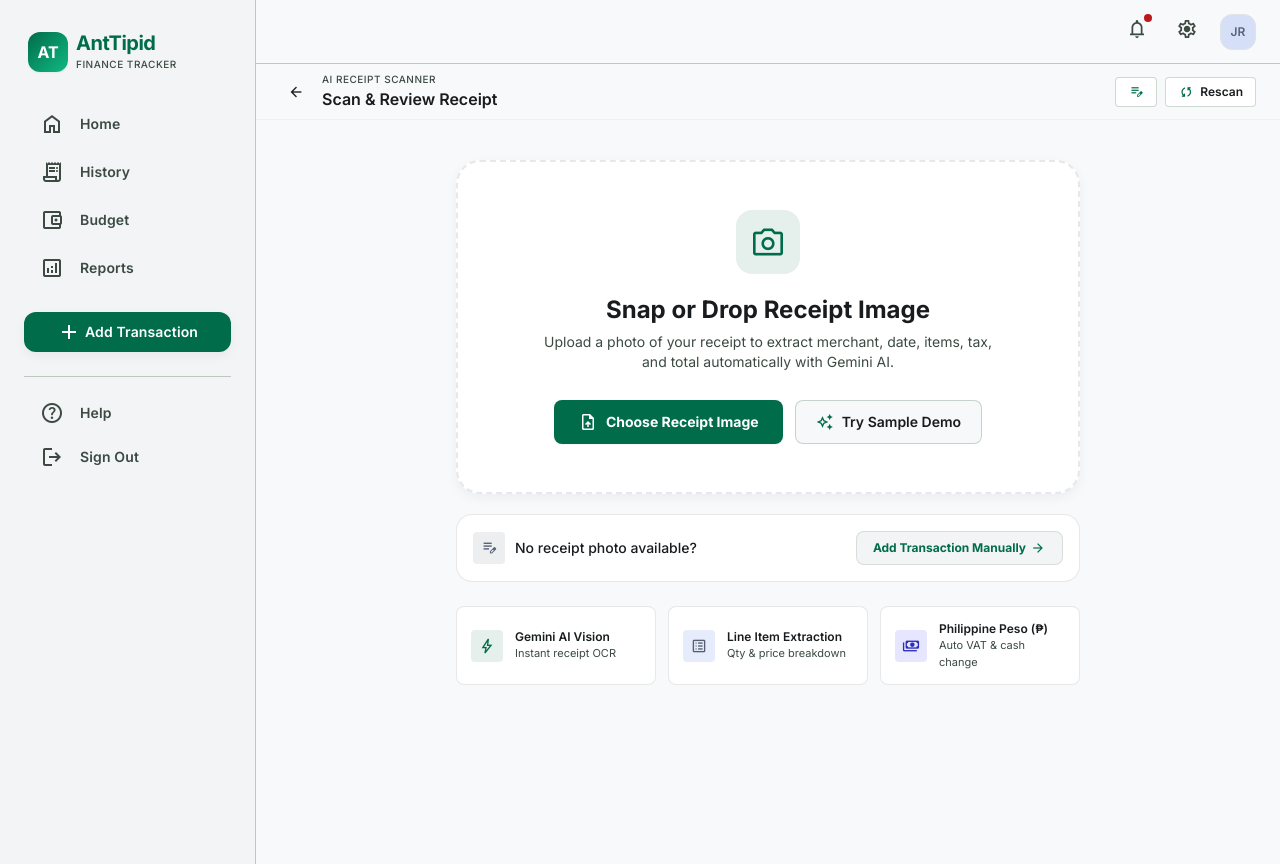
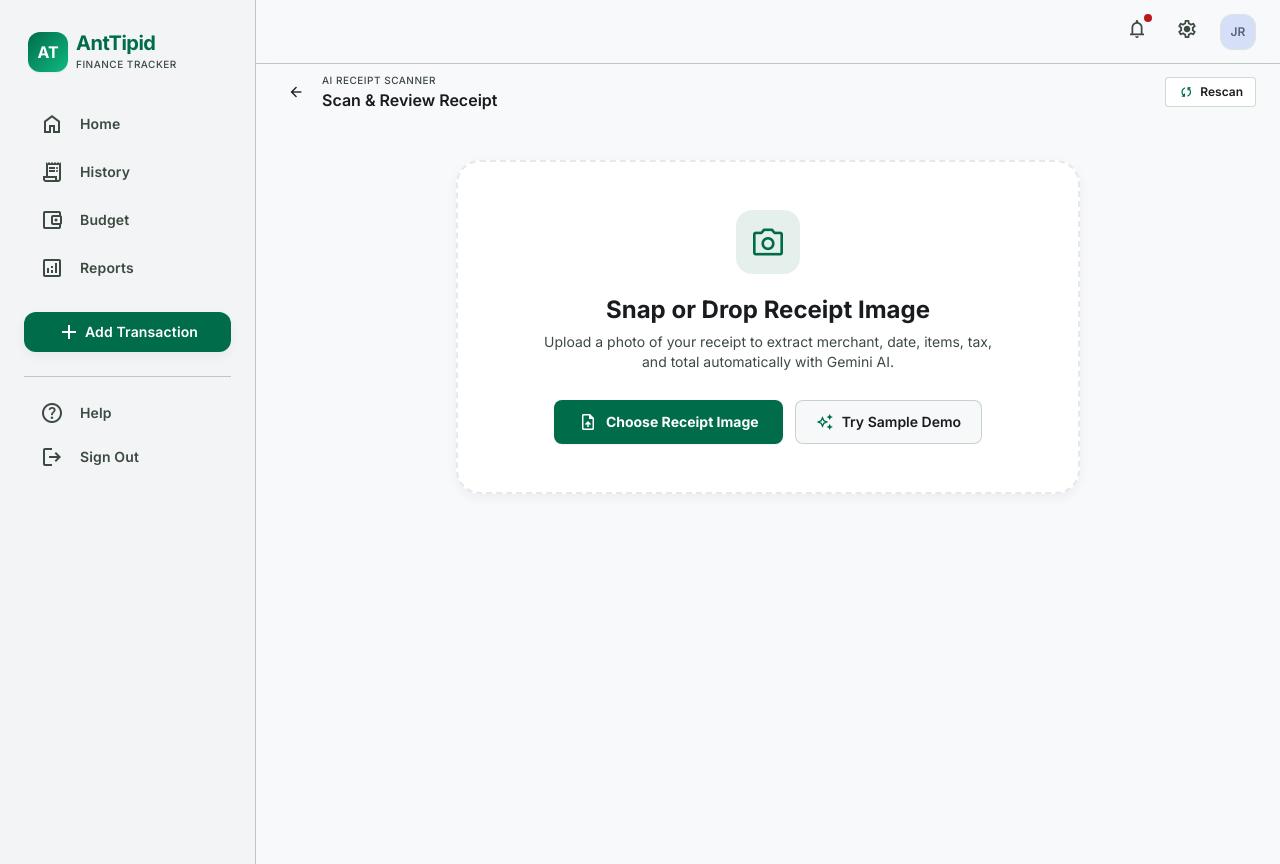
Before and after one commit to WWH16/AntTipid, a Django app: page /scan-receipt/ in a window 1280 px wide. Run offline with Django 5.2, Linux system fonts and the light colour scheme; some libraries are stand-ins or nearby versions.

Commit message:
fix the scan2

```diff
--- a/dashboard/templates/dashboard/scan_receipt.html
+++ b/dashboard/templates/dashboard/scan_receipt.html
@@ -44,7 +44,7 @@
 <div class="w-full min-h-screen bg-background text-on-background pb-24 md:pb-12 flex flex-col">
 
     <!-- TopAppBar Navigation -->
-    <header class="w-full sticky top-0 bg-surface/95 backdrop-blur-md flex justify-between items-center px-4 sm:px-6 h-13 md:h-14 z-40 border-b border-surface-variant/40 shrink-0">
+    <header class="w-full sticky top-0 bg-surface/95 backdrop-blur-md flex justify-between items-center px-4 sm:px-6 h-13 md:h-14 z-40 shrink-0">
         <div class="flex items-center gap-2.5">
             <a href="{% url 'transactions' %}" id="btn-back-header" class="text-on-surface hover:bg-surface-container-high transition-colors active:scale-95 flex items-center justify-center w-8 h-8 rounded-full" aria-label="Back to transactions">
                 <span class="material-symbols-outlined text-[18px]">arrow_back</span>
@@ -56,12 +56,6 @@
         </div>
 
         <div class="flex items-center gap-2">
-            <!-- Universal "Add Manually" shortcut in header -->
-            <a href="{% url 'add_transaction' %}" id="btn-header-manual" class="px-2.5 sm:px-3 py-1.5 rounded-lg border border-outline-variant/70 bg-surface-container-lowest text-on-surface hover:bg-surface-container-low active:scale-95 transition-all font-label-sm text-xs font-semibold flex items-center gap-1.5 shadow-xs">
-                <span class="material-symbols-outlined text-[16px] text-primary">edit_note</span>
-                <span class="hidden xs:inline">Add Manually</span>
-            </a>
-
             <button type="button" id="btn-reupload-top" class="hidden sm:flex px-3 py-1.5 rounded-lg border border-outline-variant/70 bg-surface-container-lowest text-on-surface hover:bg-surface-container-low active:scale-95 transition-all font-label-sm text-xs font-semibold items-center gap-1.5 shadow-xs">
                 <span class="material-symbols-outlined text-[16px] text-primary">sync</span>
                 <span>Rescan</span>
@@ -105,53 +99,6 @@
                         <span class="material-symbols-outlined text-[18px] text-primary">auto_awesome</span>
                         <span>Try Sample Demo</span>
                     </button>
-                </div>
-            </div>
-
-            <!-- Manual Fallback Callout -->
-            <div class="flex flex-col sm:flex-row items-center justify-between p-3.5 sm:p-4 rounded-2xl bg-surface-container-lowest border border-surface-variant/80 text-xs sm:text-sm text-on-surface-variant gap-2 shadow-xs">
-                <div class="flex items-center gap-2.5">
-                    <div class="w-8 h-8 rounded-lg bg-surface-container text-secondary flex items-center justify-center shrink-0">
-                        <span class="material-symbols-outlined text-[18px]">edit_note</span>
-                    </div>
-                    <span class="font-medium text-on-surface">No receipt photo available?</span>
-                </div>
-                <a href="{% url 'add_transaction' %}" class="w-full sm:w-auto px-4 py-2 rounded-xl bg-surface-container-low hover:bg-surface-container text-primary font-label-md text-xs font-bold transition-all flex items-center justify-center gap-1 active:scale-95 border border-outline-variant/50">
-                    <span>Add Transaction Manually</span>
-                    <span class="material-symbols-outlined text-[16px]">arrow_forward</span>
-                </a>
-            </div>
-
-            <!-- Feature Pills (3-Col Grid) -->
-            <div class="grid grid-cols-1 sm:grid-cols-3 gap-3 pt-1">
-                <div class="bg-surface-container-lowest p-3.5 rounded-xl border border-surface-variant/80 hover:border-outline-variant/80 flex items-center gap-3 transition-all shadow-xs">
-                    <div class="w-8 h-8 rounded-lg bg-primary/10 text-primary flex items-center justify-center shrink-0">
-                        <span class="material-symbols-outlined text-[18px]">bolt</span>
-                    </div>
-                    <div class="flex flex-col">
-                        <span class="font-label-sm text-xs font-semibold text-on-surface">Gemini AI Vision</span>
-                        <span class="font-body-sm text-[11px] text-on-surface-variant">Instant receipt OCR</span>
-                    </div>
-                </div>
-
-                <div class="bg-surface-container-lowest p-3.5 rounded-xl border border-surface-variant/80 hover:border-outline-variant/80 flex items-center gap-3 transition-all shadow-xs">
-                    <div class="w-8 h-8 rounded-lg bg-secondary-container/60 text-secondary flex items-center justify-center shrink-0">
-                        <span class="material-symbols-outlined text-[18px]">list_alt</span>
-                    </div>
-                    <div class="flex flex-col">
-                        <span class="font-label-sm text-xs font-semibold text-on-surface">Line Item Extraction</span>
-                        <span class="font-body-sm text-[11px] text-on-surface-variant">Qty & price breakdown</span>
-                    </div>
-                </div>
-
-                <div class="bg-surface-container-lowest p-3.5 rounded-xl border border-surface-variant/80 hover:border-outline-variant/80 flex items-center gap-3 transition-all shadow-xs">
-                    <div class="w-8 h-8 rounded-lg bg-tertiary-fixed-dim/40 text-on-tertiary-fixed-variant flex items-center justify-center shrink-0">
-                        <span class="material-symbols-outlined text-[18px]">payments</span>
-                    </div>
-                    <div class="flex flex-col">
-                        <span class="font-label-sm text-xs font-semibold text-on-surface">Philippine Peso (₱)</span>
-                        <span class="font-body-sm text-[11px] text-on-surface-variant">Auto VAT & cash change</span>
-                    </div>
                 </div>
             </div>
 
@@ -472,33 +419,31 @@
     </div>
 </div>
 
-<!-- Leave / Discard Confirmation Modal -->
-<div id="modal-confirm-discard" class="fixed inset-0 z-[110] bg-on-surface/80 backdrop-blur-md flex items-center justify-center p-4 hidden opacity-0 transition-opacity duration-200">
-    <div class="max-w-md w-full bg-surface-container-lowest rounded-2xl shadow-2xl p-5 sm:p-6 border border-surface-variant/80 flex flex-col gap-4 scale-95 transition-transform duration-200">
+<!-- Leave / Discard Confirmation Modal (Matching manual entry modal) -->
+<div id="modal-confirm-discard" role="dialog" aria-modal="true" aria-labelledby="modal-title" class="fixed inset-0 z-[110] bg-on-surface/40 backdrop-blur-md flex items-center justify-center p-4 hidden opacity-0 transition-opacity duration-200 pointer-events-auto">
+    <div id="modal-confirm-content" class="w-full max-w-[360px] bg-surface-container-lowest rounded-2xl border border-surface-variant/60 p-5 sm:p-6 shadow-2xl transform scale-95 transition-all duration-200 flex flex-col gap-4 relative z-[105]">
+
+        <!-- Header -->
         <div class="flex items-start gap-3">
-            <div class="w-10 h-10 rounded-xl bg-error/10 text-error flex items-center justify-center shrink-0 mt-0.5">
-                <span class="material-symbols-outlined text-[22px]">warning</span>
+            <div class="w-9 h-9 rounded-full bg-surface-container text-on-surface-variant flex items-center justify-center shrink-0 mt-0.5">
+                <span class="material-symbols-outlined text-[20px]">drafts</span>
             </div>
-            <div class="flex flex-col">
-                <h3 class="font-headline-md text-base sm:text-lg font-bold text-on-surface">Cancel Receipt Scan?</h3>
-                <p class="font-body-sm text-xs sm:text-sm text-on-surface-variant leading-relaxed mt-1">
-                    Choose whether to switch to manual transaction entry or discard this scan and return to history.
-                </p>
+            <div class="flex flex-col gap-1">
+                <h3 id="modal-title" class="font-headline-md text-sm sm:text-base font-semibold text-on-surface tracking-tight">Discard unsaved scan?</h3>
+                <p class="font-body-sm text-xs text-on-surface-variant leading-normal">Any receipt details extracted so far will be lost.</p>
             </div>
         </div>
 
-        <div class="flex flex-col sm:flex-row items-center justify-end gap-2 pt-2 border-t border-surface-variant/60">
-            <button type="button" id="btn-keep-editing" class="w-full sm:w-auto px-4 py-2.5 border border-outline-variant/70 text-on-surface font-label-md text-xs font-semibold rounded-xl hover:bg-surface-container-low active:scale-95 transition-all shadow-xs cursor-pointer">
+        <!-- Actions -->
+        <div class="flex items-center justify-end gap-2 pt-2 border-t border-surface-variant/40">
+            <button type="button" id="btn-confirm-discard" class="px-3.5 py-2 rounded-xl text-error hover:bg-error/10 font-label-md text-xs font-medium transition-all active:scale-[0.98] focus-visible:outline-none focus-visible:ring-2 focus-visible:ring-error cursor-pointer">
+                Discard
+            </button>
+            <button type="button" id="btn-keep-editing" class="px-4 py-2 rounded-xl bg-on-surface text-inverse-on-surface hover:bg-on-surface/90 font-label-md text-xs font-medium transition-all shadow-xs active:scale-[0.98] focus-visible:outline-none focus-visible:ring-2 focus-visible:ring-primary cursor-pointer">
                 Keep Scanning
             </button>
-            <button type="button" id="btn-confirm-manual" class="w-full sm:w-auto px-4 py-2.5 bg-primary text-on-primary font-label-md text-xs font-bold rounded-xl hover:bg-primary-container hover:text-on-primary-container active:scale-95 transition-all shadow-xs flex items-center justify-center gap-1 cursor-pointer">
-                <span class="material-symbols-outlined text-[16px]">edit_note</span>
-                <span>Add Manually</span>
-            </button>
-            <button type="button" id="btn-confirm-discard" class="w-full sm:w-auto px-4 py-2.5 bg-error/10 text-error hover:bg-error hover:text-on-error font-label-md text-xs font-bold rounded-xl active:scale-95 transition-all shadow-xs cursor-pointer">
-                Discard & Leave
-            </button>
         </div>
+
     </div>
 </div>
 {% endblock %}
@@ -608,11 +553,9 @@
         }
 
         if (keepEditingBtn) keepEditingBtn.addEventListener('click', hideDiscardModal);
-
-        if (confirmManualBtn) {
-            confirmManualBtn.addEventListener('click', () => {
-                sessionStorage.removeItem('active_ocr_review_data');
-                window.location.href = "{% url 'add_transaction' %}";
+        if (discardModal) {
+            discardModal.addEventListener('click', (e) => {
+                if (e.target === discardModal) hideDiscardModal();
             });
         }
 
```
